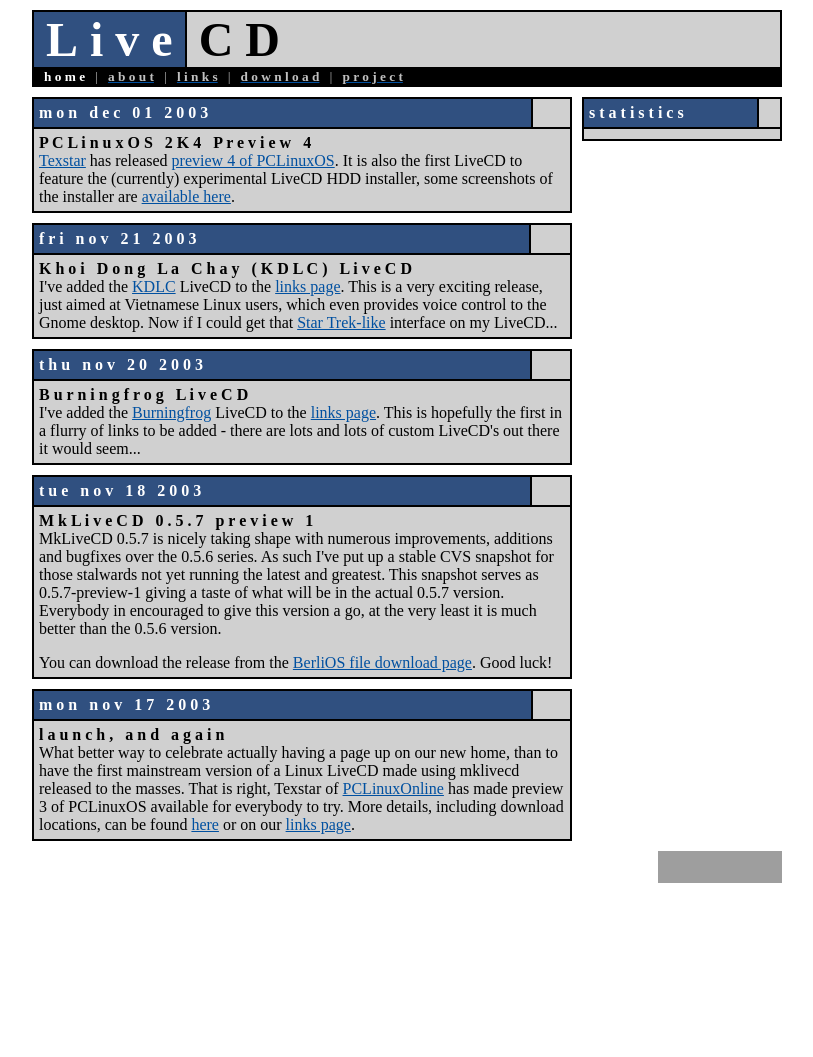
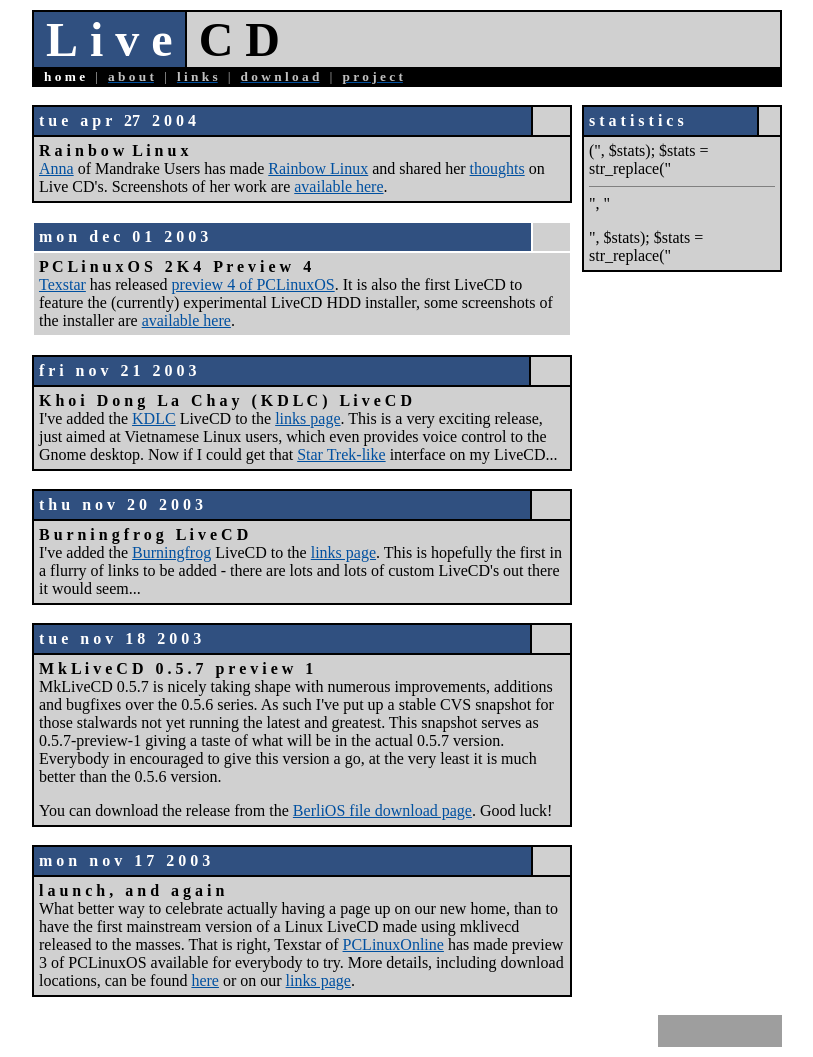
Before and after one commit to BackupTheBerlios/livecd, a PHP site: page / in a window 1280 px wide. Shown: the whole page, without its empty margins (233-1046 px from the left). Before the commit the page ends 883 px from the top, so only its background shows below. Run offline with PHP 8.4, Linux system fonts and the light colour scheme; grey boxes are pictures that could not be loaded.

Commit message:
Added Rainbow linux

```diff
--- a/livecd-www/index.php
+++ b/livecd-www/index.php
@@ -1,162 +1,309 @@
+<!DOCTYPE HTML PUBLIC "-//W3C//DTD HTML 4.01 Transitional//EN">
 <html>
 <head>
   <title>LiveCD - The Linux LiveCD project</title>
-	<meta http-equiv="Content-Type" content="text/html; charset=iso-8859-1">
+  <meta http-equiv="Content-Type"
+ content="text/html; charset=iso-8859-1">
 </head>
-<body bgcolor="#FFFFFF" marginheight="10" marginwidth="10" link=#0050a0 vlink=#0050a0 alink=#000000>
+<body style="background-color: rgb(255, 255, 255);" marginheight="10"
+ marginwidth="10" link="#0050a0" vlink="#0050a0" alink="#000000">
 <center>
 <table width="750" border="0" cellspacing="0" cellpadding="0">
-	<tr><td bgcolor="#000000">
+  <tbody>
+    <tr>
+      <td bgcolor="#000000">
       <table width="100%" border="0" cellspacing="2" cellpadding="0">
-			<tr><td bgcolor=#305080>
-				<font color=#ffffff size=+4><b>&nbsp;L&nbsp;i&nbsp;v&nbsp;e&nbsp;</b></font>
+        <tbody>
+          <tr>
+            <td bgcolor="#305080"> <font color="#ffffff" size="+4"><b>&nbsp;L&nbsp;i&nbsp;v&nbsp;e&nbsp;</b></font>
             </td>
-			<td width=100% bgcolor=#d0d0d0>
-				<font size=+4><b>&nbsp;C&nbsp;D</b></font>
-			</td></tr>
-			<tr><td bgcolor=#000000 colspan=2>
-				<font color=#808080><small><b>
-				&nbsp;&nbsp;
-				<font color=#ffffff>h o m e</font>
-				&nbsp;&nbsp;|&nbsp;&nbsp;
-				<a href="about.php"><font color=#c0c0c0>a b o u t</font></a>
-				&nbsp;&nbsp;|&nbsp;&nbsp;
-				<a href="links.php"><font color=#c0c0c0>l i n k s</font></a>
-				&nbsp;&nbsp;|&nbsp;&nbsp;
-				<a href="http://developer.berlios.de/project/showfiles.php?group_id=1149"><font color=#c0c0c0>d o w n l o a d</font></a>
-				&nbsp;&nbsp;|&nbsp;&nbsp;
-				<a href="http://developer.berlios.de/projects/livecd/"><font color=#c0c0c0>p r o j e c t</font></a>
-				<!--&nbsp;&nbsp;|&nbsp;&nbsp;
+            <td width="100%" bgcolor="#d0d0d0"> <font size="+4"><b>&nbsp;C&nbsp;D</b></font>
+            </td>
+          </tr>
+          <tr>
+            <td bgcolor="#000000" colspan="2"> <font color="#808080"><small><b>&nbsp;&nbsp;
+            <font color="#ffffff">h o m e</font>
+&nbsp;&nbsp;|&nbsp;&nbsp; <a href="about.php"><font color="#c0c0c0">a
+b o u t</font></a> &nbsp;&nbsp;|&nbsp;&nbsp; <a href="links.php"><font
+ color="#c0c0c0">l i n k s</font></a> &nbsp;&nbsp;|&nbsp;&nbsp; <a
+ href="http://developer.berlios.de/project/showfiles.php?group_id=1149"><font
+ color="#c0c0c0">d o w n l o a d</font></a> &nbsp;&nbsp;|&nbsp;&nbsp; <a
+ href="http://developer.berlios.de/projects/livecd/"><font
+ color="#c0c0c0">p r o j e c t</font></a><!--&nbsp;&nbsp;|&nbsp;&nbsp;
 				<a href="http://developer.berlios.de/bugs/?group_id=1149"><font color=#c0c0c0>b u g s</font></a>
 				&nbsp;&nbsp;|&nbsp;&nbsp;
 				<a href="http://developer.berlios.de/cvs/?group_id=1149"><font color=#c0c0c0>c v s</font></a>-->
-				</b></small></font>
-			</td></tr>
-		</table>
-	</td></tr>
-	<tr><td valign="top" colspan="2">
-		<table width="100%" border="0" cellspacing="0" cellpadding="0">
-			<tr><td height="10"></td></tr>
-			<tr><td valign="top">
-				<table width="100%" border="0" cellspacing="0" cellpadding="0">
-					<tr><td bgcolor="#000000">
-						<table width=100% border=0 cellspacing=2 cellpadding=5 cols=2>
-							<tr><td bgcolor=#305080 nowrap>
-								<b><font color=#ffffff>m o n &nbsp; d e c &nbsp; 0 1 &nbsp; 2 0 0 3 &nbsp;</font></b>
-							</td>
-							<td bgcolor=#d0d0d0 nowrap>
-								<b>&nbsp;</b>
-							</td></tr>
-							<tr><td colspan=2 bgcolor=#d0d0d0>
-								<b>P C L i n u x O S &nbsp; 2 K 4 &nbsp; P r e v i e w &nbsp; 4</b><br>
-
-								<a href="http://www.pclinuxonline.com/">Texstar</a> has released <a href="links.php">preview 4 of PCLinuxOS</a>. It is also the first LiveCD to feature the (currently) experimental LiveCD HDD installer, some screenshots of the installer are <a href="http://developer.berlios.de/screenshots/?group_id=1149">available here</a>.
-							</td></tr>
-						</table>
-					</td></tr>
-				</table>
-				<table width="100%" border="0" cellspacing="0" cellpadding="0">
-					<tr><td height="10"></td></tr>
-					<tr><td bgcolor="#000000">
-						<table width=100% border=0 cellspacing=2 cellpadding=5 cols=2>
-							<tr><td bgcolor=#305080 nowrap>
-								<b><font color=#ffffff>f r i &nbsp; n o v &nbsp; 2 1 &nbsp; 2 0 0 3 &nbsp;</font></b>
-							</td>
-							<td bgcolor=#d0d0d0 nowrap>
-								<b>&nbsp;</b>
-							</td></tr>
-							<tr><td colspan=2 bgcolor=#d0d0d0>
-								<b>K h o i &nbsp; D o n g &nbsp; L a &nbsp; C h a y &nbsp; ( K D L C ) &nbsp; L i v e C D</b><br>
-								I've added the <a href="http://kdlc.vnlinux.org">KDLC</a> LiveCD to the <a href="links.php">links page</a>. This is a very exciting release, just aimed at Vietnamese Linux users, which even provides voice control to the Gnome desktop. Now if I could get that <a href="http://www.perlbox.org">Star Trek-like</a> interface on my LiveCD...
-							</td></tr>
-						</table>
-					</td></tr>
-				</table>
-				<table width="100%" border="0" cellspacing="0" cellpadding="0">
-					<tr><td height="10"></td></tr>
-					<tr><td bgcolor="#000000">
-						<table width=100% border=0 cellspacing=2 cellpadding=5 cols=2>
-							<tr><td bgcolor=#305080 nowrap>
-								<b><font color=#ffffff>t h u &nbsp; n o v &nbsp; 2 0 &nbsp; 2 0 0 3 &nbsp;</font></b>
-							</td>
-							<td bgcolor=#d0d0d0 nowrap>
-								<b>&nbsp;</b>
-							</td></tr>
-							<tr><td colspan=2 bgcolor=#d0d0d0>
-								<b>B u r n i n g f r o g &nbsp; L i v e C D</b><br>
-								I've added the <a href="http://www.burningfrog.be">Burningfrog</a> LiveCD to the <a href="links.php">links page</a>. This is hopefully the first in a flurry of links to be added - there are lots and lots of custom LiveCD's out there it would seem...
-							</td></tr>
-						</table>
-					</td></tr>
-				</table>
-				<table width="100%" border="0" cellspacing="0" cellpadding="0">
-					<tr><td height="10"></td></tr>
-					<tr><td bgcolor="#000000">
-						<table width=100% border=0 cellspacing=2 cellpadding=5 cols=2>
-							<tr><td bgcolor=#305080 nowrap>
-								<b><font color=#ffffff>t u e &nbsp; n o v &nbsp; 1 8 &nbsp; 2 0 0 3 &nbsp;</font></b>
-							</td>
-							<td bgcolor=#d0d0d0 nowrap>
-								<b>&nbsp;</b>
-							</td></tr>
-							<tr><td colspan=2 bgcolor=#d0d0d0>
-								<b>M k L i v e C D &nbsp; 0 . 5 . 7 &nbsp; p r e v i e w &nbsp; 1</b><br>
-								MkLiveCD 0.5.7 is nicely taking shape with numerous improvements, additions and bugfixes over the 0.5.6 series. As such I've put up a stable CVS snapshot for those stalwards not yet running the latest and greatest. This snapshot serves as 0.5.7-preview-1 giving a taste of what will be in the actual 0.5.7 version. Everybody in encouraged to give this version a go, at the very least it is much better than the 0.5.6 version.<p>
-								You can download the release from the <a href="http://developer.berlios.de/project/showfiles.php?group_id=1149">BerliOS file download page</a>. Good luck!
-							</td></tr>
-						</table>
-					</td></tr>
-				</table>
-				<table width="100%" border="0" cellspacing="0" cellpadding="0">
-					<tr><td height="10"></td></tr>
-					<tr><td bgcolor="#000000">
-						<table width=100% border=0 cellspacing=2 cellpadding=5 cols=2>
-							<tr><td bgcolor=#305080 nowrap>
-								<b><font color=#ffffff>m o n &nbsp; n o v &nbsp; 1 7 &nbsp; 2 0 0 3 &nbsp;</font></b>
-							</td>
-							<td bgcolor=#d0d0d0 nowrap>
-								<b>&nbsp;</b>
-							</td></tr>
-							<tr><td colspan=2 bgcolor=#d0d0d0>
-								<b>l a u n c h , &nbsp; a n d &nbsp; a g a i n</b><br>
-								What better way to celebrate actually having a page up on our new home, than to have the first mainstream version of a Linux LiveCD made using mklivecd released to the masses. That is right, Texstar of <a href="http://www.pclinuxonline.com">PCLinuxOnline</a> has made preview 3 of PCLinuxOS available for everybody to try. More details, including download locations, can be found <a href="http://www.pclinuxonline.com/modules.php?name=Forums&file=viewtopic&topic=2368&forum=44">here</a> or on our <a href="links.html">links page</a>.
-							</td></tr>
-						</table>
-					</td></tr>
+            </b></small></font> </td>
+          </tr>
+        </tbody>
       </table>
       </td>
-			<td width="10"></td>
+    </tr>
+    <tr>
+      <td valign="top" colspan="2">
+      <table width="100%" border="0" cellspacing="0" cellpadding="0">
+        <tbody>
+          <tr>
+            <td height="10"><br>
+            </td>
+          </tr>
+          <tr>
+            <td valign="top">
+            <table width="100%" border="0" cellspacing="0"
+ cellpadding="0">
+              <tbody>
+                <tr>
+                  <td bgcolor="#000000">
+                  <table width="100%" border="0" cellspacing="2"
+ cellpadding="5" cols="2">
+                    <tbody>
+                      <tr>
+                        <td bgcolor="#305080" nowrap="nowrap"> <b><font
+ color="#ffffff">t u e &nbsp; a p r &nbsp; 27 &nbsp; 2 0 0 4 &nbsp;
+&nbsp;&nbsp;</font></b> </td>
+                        <td bgcolor="#d0d0d0" nowrap="nowrap"> <b>&nbsp;</b>
+                        </td>
+                      </tr>
+                      <tr>
+                        <td colspan="2" bgcolor="#d0d0d0"> <span
+ style="font-weight: bold;">R a i n b o w&nbsp; L i n u x</span><br>
+                        <a href="http://www.pclinuxonline.com/">Anna</a>
+of Mandrake Users has made <a
+ href="http://home.tiscali.nl/berenstraat/index.html">Rainbow Linux</a>
+and shared her <a
+ href="http://home.tiscali.nl/berenstraat/raunen_en.htm">thoughts</a>
+on Live CD's. Screenshots of her work are <a
+ href="http://home.tiscali.nl/berenstraat/bilder/livecd.html">available
+here</a>. </td>
+                      </tr>
+                    </tbody>
+                  </table>
+                  </td>
+                </tr>
+              </tbody>
+            </table>
+            <table width="100%" border="0" cellspacing="0"
+ cellpadding="0">
+              <tbody>
+                <tr>
+                  <td height="10"><br>
+                  <table width="100%" border="0" cellspacing="2"
+ cellpadding="5" cols="2">
+                    <tbody>
+                      <tr>
+                        <td bgcolor="#305080" nowrap="nowrap"> <b><font
+ color="#ffffff">m o n &nbsp; d e c &nbsp; 0 1 &nbsp; 2 0 0 3 &nbsp;</font></b>
+                        </td>
+                        <td bgcolor="#d0d0d0" nowrap="nowrap"> <b>&nbsp;</b>
+                        </td>
+                      </tr>
+                      <tr>
+                        <td colspan="2" bgcolor="#d0d0d0"> <b>P C L i
+n u x O S &nbsp; 2 K 4 &nbsp; P r e v i e w &nbsp; 4</b><br>
+                        <a href="http://www.pclinuxonline.com/">Texstar</a>
+has released <a href="file:///home/tom/cvs/livecd-www/links.php">preview
+4 of PCLinuxOS</a>.
+It is also the first LiveCD to feature the (currently) experimental
+LiveCD HDD installer, some screenshots of the installer are <a
+ href="http://developer.berlios.de/screenshots/?group_id=1149">available
+here</a>. </td>
+                      </tr>
+                    </tbody>
+                  </table>
+                  <br>
+                  </td>
+                </tr>
+                <tr>
+                  <td bgcolor="#000000">
+                  <table width="100%" border="0" cellspacing="2"
+ cellpadding="5" cols="2">
+                    <tbody>
+                      <tr>
+                        <td bgcolor="#305080" nowrap="nowrap"> <b><font
+ color="#ffffff">f r i &nbsp; n o v &nbsp; 2 1 &nbsp; 2 0 0 3 &nbsp;</font></b>
+                        </td>
+                        <td bgcolor="#d0d0d0" nowrap="nowrap"> <b>&nbsp;</b>
+                        </td>
+                      </tr>
+                      <tr>
+                        <td colspan="2" bgcolor="#d0d0d0"> <b>K h o i
+&nbsp; D o n g &nbsp; L a &nbsp; C h a y &nbsp; ( K D L C ) &nbsp; L i
+v e C D</b><br>
+I've added the <a href="http://kdlc.vnlinux.org">KDLC</a> LiveCD to
+the <a href="links.php">links page</a>. This is a very exciting
+release, just aimed at Vietnamese Linux users, which even provides
+voice control to the Gnome desktop. Now if I could get that <a
+ href="http://www.perlbox.org">Star Trek-like</a> interface on my
+LiveCD... </td>
+                      </tr>
+                    </tbody>
+                  </table>
+                  </td>
+                </tr>
+              </tbody>
+            </table>
+            <table width="100%" border="0" cellspacing="0"
+ cellpadding="0">
+              <tbody>
+                <tr>
+                  <td height="10"><br>
+                  </td>
+                </tr>
+                <tr>
+                  <td bgcolor="#000000">
+                  <table width="100%" border="0" cellspacing="2"
+ cellpadding="5" cols="2">
+                    <tbody>
+                      <tr>
+                        <td bgcolor="#305080" nowrap="nowrap"> <b><font
+ color="#ffffff">t h u &nbsp; n o v &nbsp; 2 0 &nbsp; 2 0 0 3 &nbsp;</font></b>
+                        </td>
+                        <td bgcolor="#d0d0d0" nowrap="nowrap"> <b>&nbsp;</b>
+                        </td>
+                      </tr>
+                      <tr>
+                        <td colspan="2" bgcolor="#d0d0d0"> <b>B u r n
+i n g f r o g &nbsp; L i v e C D</b><br>
+I've added the <a href="http://www.burningfrog.be">Burningfrog</a>
+LiveCD to the <a href="links.php">links page</a>. This is hopefully
+the first in a flurry of links to be added - there are lots and lots of
+custom LiveCD's out there it would seem... </td>
+                      </tr>
+                    </tbody>
+                  </table>
+                  </td>
+                </tr>
+              </tbody>
+            </table>
+            <table width="100%" border="0" cellspacing="0"
+ cellpadding="0">
+              <tbody>
+                <tr>
+                  <td height="10"><br>
+                  </td>
+                </tr>
+                <tr>
+                  <td bgcolor="#000000">
+                  <table width="100%" border="0" cellspacing="2"
+ cellpadding="5" cols="2">
+                    <tbody>
+                      <tr>
+                        <td bgcolor="#305080" nowrap="nowrap"> <b><font
+ color="#ffffff">t u e &nbsp; n o v &nbsp; 1 8 &nbsp; 2 0 0 3 &nbsp;</font></b>
+                        </td>
+                        <td bgcolor="#d0d0d0" nowrap="nowrap"> <b>&nbsp;</b>
+                        </td>
+                      </tr>
+                      <tr>
+                        <td colspan="2" bgcolor="#d0d0d0"> <b>M k L i
+v e C D &nbsp; 0 . 5 . 7 &nbsp; p r e v i e w &nbsp; 1</b><br>
+MkLiveCD 0.5.7 is nicely taking shape with numerous improvements,
+additions and bugfixes over the 0.5.6 series. As such I've put up a
+stable CVS snapshot for those stalwards not yet running the latest and
+greatest. This snapshot serves as 0.5.7-preview-1 giving a taste of
+what will be in the actual 0.5.7 version. Everybody in encouraged to
+give this version a go, at the very least it is much better than the
+0.5.6 version.
+                        <p> You can download the release from the <a
+ href="http://developer.berlios.de/project/showfiles.php?group_id=1149">BerliOS
+file download page</a>. Good luck! </p>
+                        </td>
+                      </tr>
+                    </tbody>
+                  </table>
+                  </td>
+                </tr>
+              </tbody>
+            </table>
+            <table width="100%" border="0" cellspacing="0"
+ cellpadding="0">
+              <tbody>
+                <tr>
+                  <td height="10"><br>
+                  </td>
+                </tr>
+                <tr>
+                  <td bgcolor="#000000">
+                  <table width="100%" border="0" cellspacing="2"
+ cellpadding="5" cols="2">
+                    <tbody>
+                      <tr>
+                        <td bgcolor="#305080" nowrap="nowrap"> <b><font
+ color="#ffffff">m o n &nbsp; n o v &nbsp; 1 7 &nbsp; 2 0 0 3 &nbsp;</font></b>
+                        </td>
+                        <td bgcolor="#d0d0d0" nowrap="nowrap"> <b>&nbsp;</b>
+                        </td>
+                      </tr>
+                      <tr>
+                        <td colspan="2" bgcolor="#d0d0d0"> <b>l a u n
+c h , &nbsp; a n d &nbsp; a g a i n</b><br>
+What better way to celebrate actually having a page up on our new home,
+than to have the first mainstream version of a Linux LiveCD made using
+mklivecd released to the masses. That is right, Texstar of <a
+ href="http://www.pclinuxonline.com">PCLinuxOnline</a> has made preview
+3 of PCLinuxOS available for everybody to try. More details, including
+download locations, can be found <a
+ href="http://www.pclinuxonline.com/modules.php?name=Forums&amp;file=viewtopic&amp;topic=2368&amp;forum=44">here</a>
+or on our <a href="links.html">links page</a>. </td>
+                      </tr>
+                    </tbody>
+                  </table>
+                  </td>
+                </tr>
+              </tbody>
+            </table>
+            </td>
+            <td width="10"><br>
+            </td>
             <td width="200" valign="top">
-				<table width="100%" border="0" cellspacing="0" cellpadding="0">
-					<tr><td bgcolor="#000000">
-						<table width=100% border=0 cellspacing=2 cellpadding=5 cols=2>
-							<tr><td bgcolor=#305080 nowrap>
-								<b><font color=#ffffff>s t a t i s t i c s &nbsp;</font></b>
+            <table width="100%" border="0" cellspacing="0"
+ cellpadding="0">
+              <tbody>
+                <tr>
+                  <td bgcolor="#000000">
+                  <table width="100%" border="0" cellspacing="2"
+ cellpadding="5" cols="2">
+                    <tbody>
+                      <tr>
+                        <td bgcolor="#305080" nowrap="nowrap"> <b><font
+ color="#ffffff">s t a t i s t i c s &nbsp;</font></b> </td>
+                        <td bgcolor="#d0d0d0" nowrap="nowrap"> <b>&nbsp;</b>
                         </td>
-							<td bgcolor=#d0d0d0 nowrap>
-								<b>&nbsp;</b>
-							</td></tr>
-							<tr><td colspan=2 bgcolor=#d0d0d0>
-<?php
-	$filename = "/home/users/jaco/livecd-stats.cache";
-	$fp = fopen($filename, "r");
-	$stats = fread($fp, filesize($filename));
-	fclose($fp);
-	$stats = str_replace(" (", "<br>(", $stats);
-	$stats = str_replace("<HR SIZE=\"1\" NoShade>", "<p>", $stats);
-	$stats = str_replace("<p><A href=\"http://developer.berlios.de/bugs/?group_id=1149", "<A href=\"http://developer.berlios.de/bugs/?group_id=1149", $stats);
-	print $stats;
-?>
-							</td></tr>
+                      </tr>
+                      <tr>
+                        <td colspan="2" bgcolor="#d0d0d0">(", $stats);
+$stats = str_replace("
+                        <hr size="1" noshade="noshade">", "
+                        <p>", $stats); $stats = str_replace("</p>
+                        <p><a
+ href="%5C%22http://developer.berlios.de/bugs/?group_id=1149%22,"
+ print="" $stats="" ?=""> </a></p>
+                        </td>
+                      </tr>
+                    </tbody>
                   </table>
-					</td></tr>
+                  </td>
+                </tr>
+              </tbody>
             </table>
-			</td></tr>
-			<tr><td height="10"></td></tr>
-			<tr><td align="right" colspan="3"><a href="http://developer.berlios.de">
-<img src="http://developer.berlios.de/bslogo.php?group_id=1149&type=1" width="124" height="32" border="0" alt="BerliOS Logo"></a></td></tr>
+            </td>
+          </tr>
+          <tr>
+            <td height="10"><br>
+            </td>
+          </tr>
+          <tr>
+            <td align="right" colspan="3"><a
+ href="http://developer.berlios.de"><img
+ src="http://developer.berlios.de/bslogo.php?group_id=1149&amp;type=1"
+ width="124" height="32" border="0" alt="BerliOS Logo"></a></td>
+          </tr>
+        </tbody>
       </table>
-	</td></tr>
+      </td>
+    </tr>
+  </tbody>
 </table>
 </center>
 </body>
+</html>
```
Lines whose indentation alone changed are shown as unchanged.
